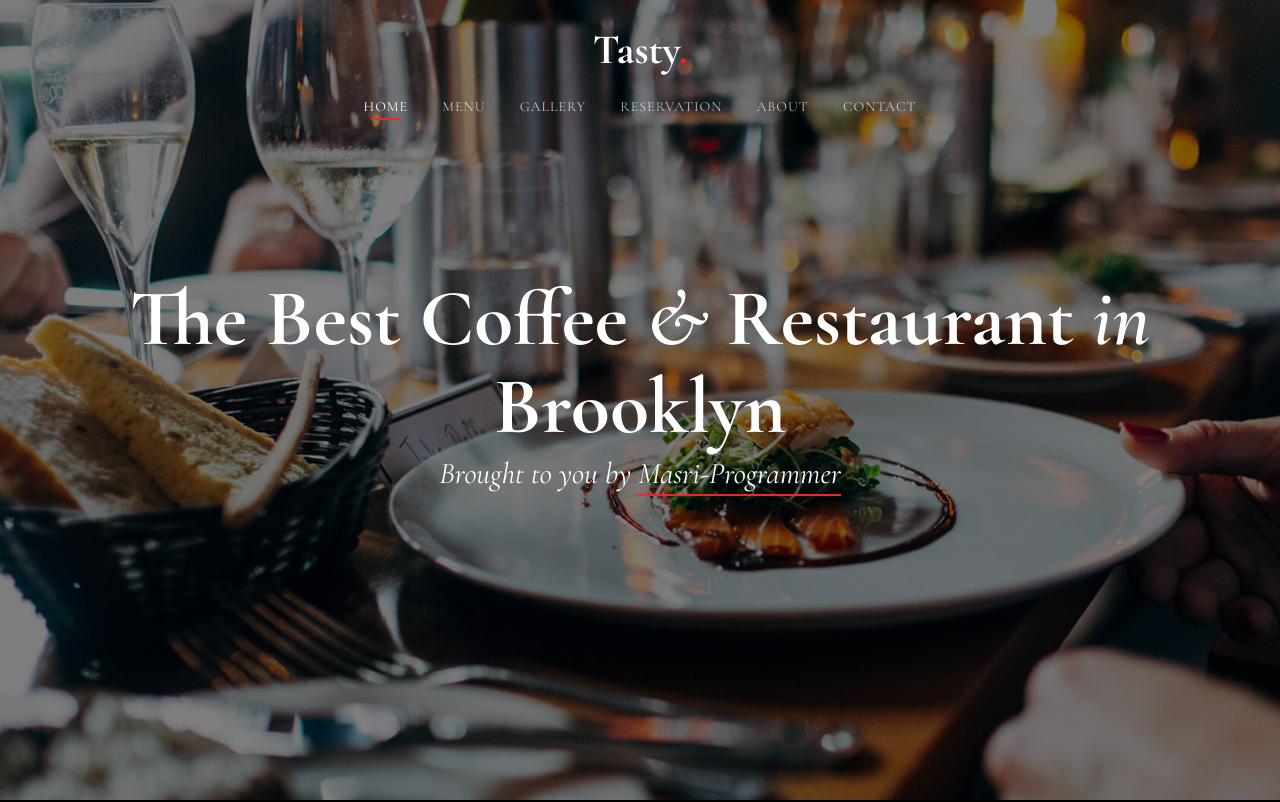
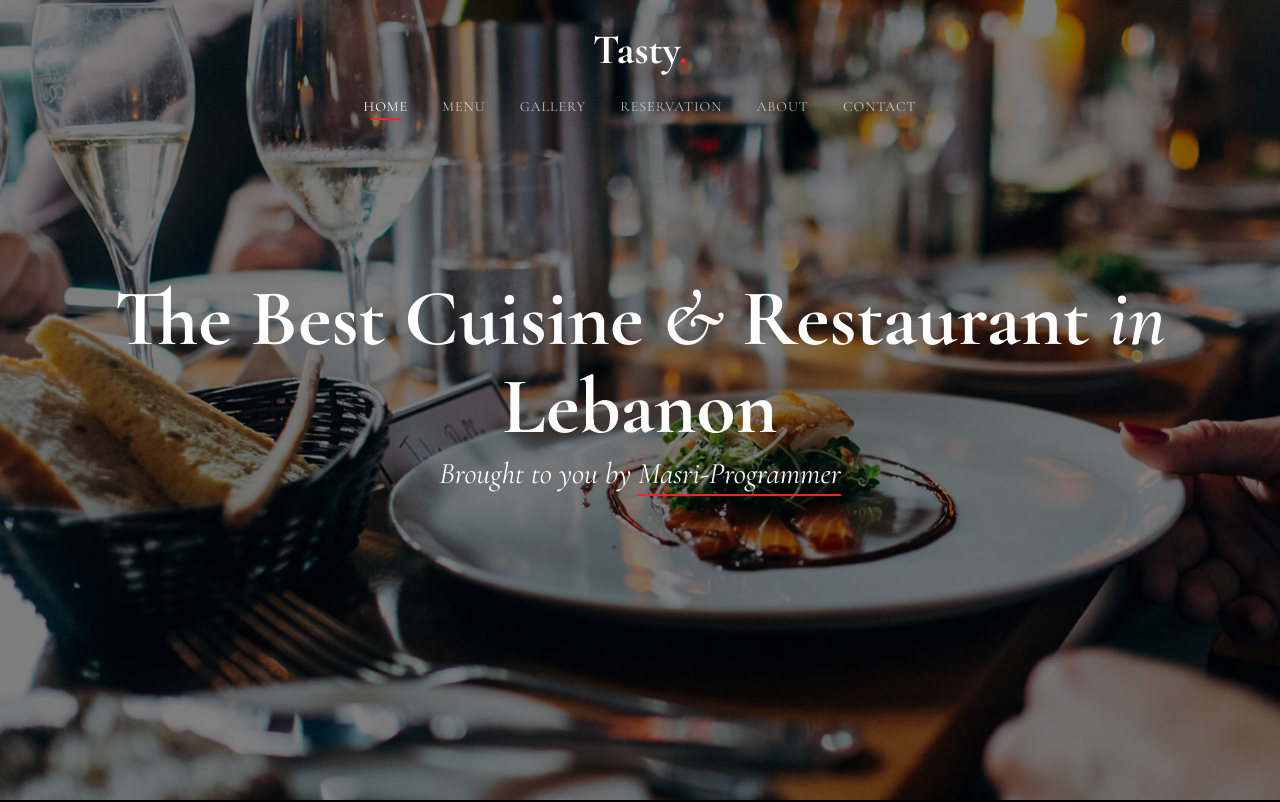
Before and after one commit to Masri-Programmer/Restaurant101, a website: page index.html in a window 1280 px wide. Shown: the top 802 px of the page. Drawn offline with nearby package versions, Linux system fonts and the light colour scheme; no server answers; files whose address does not match are found by name.

Commit message:
Update index.html

```diff
--- a/index.html
+++ b/index.html
@@ -99,7 +99,7 @@
 				<div class="col-md-12 text-center">
 					<div class="display-t js-fullheight">
 						<div class="display-tc js-fullheight animate-box" data-animate-effect="fadeIn">
-							<h1>The Best Coffee <em>&amp;</em> Restaurant <em>in</em> Brooklyn</h1>
+							<h1>The Best Cuisine <em>&amp;</em> Restaurant <em>in</em> Lebanon</h1>
 							<h2>Brought to you by <a href="Masri-Programmer/" target="_blank">Masri-Programmer</a></h2>
 						</div>
 					</div>
```
